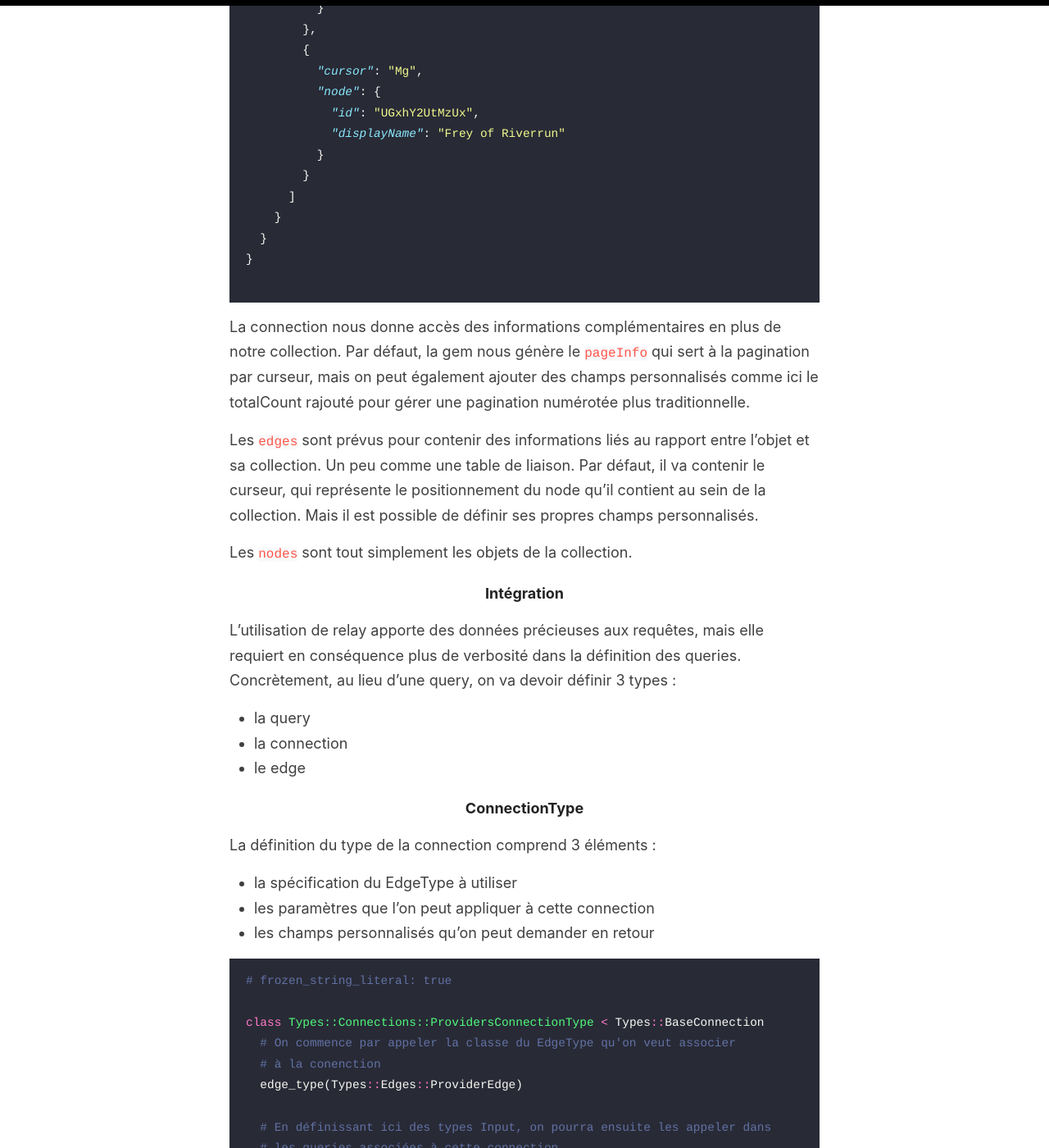
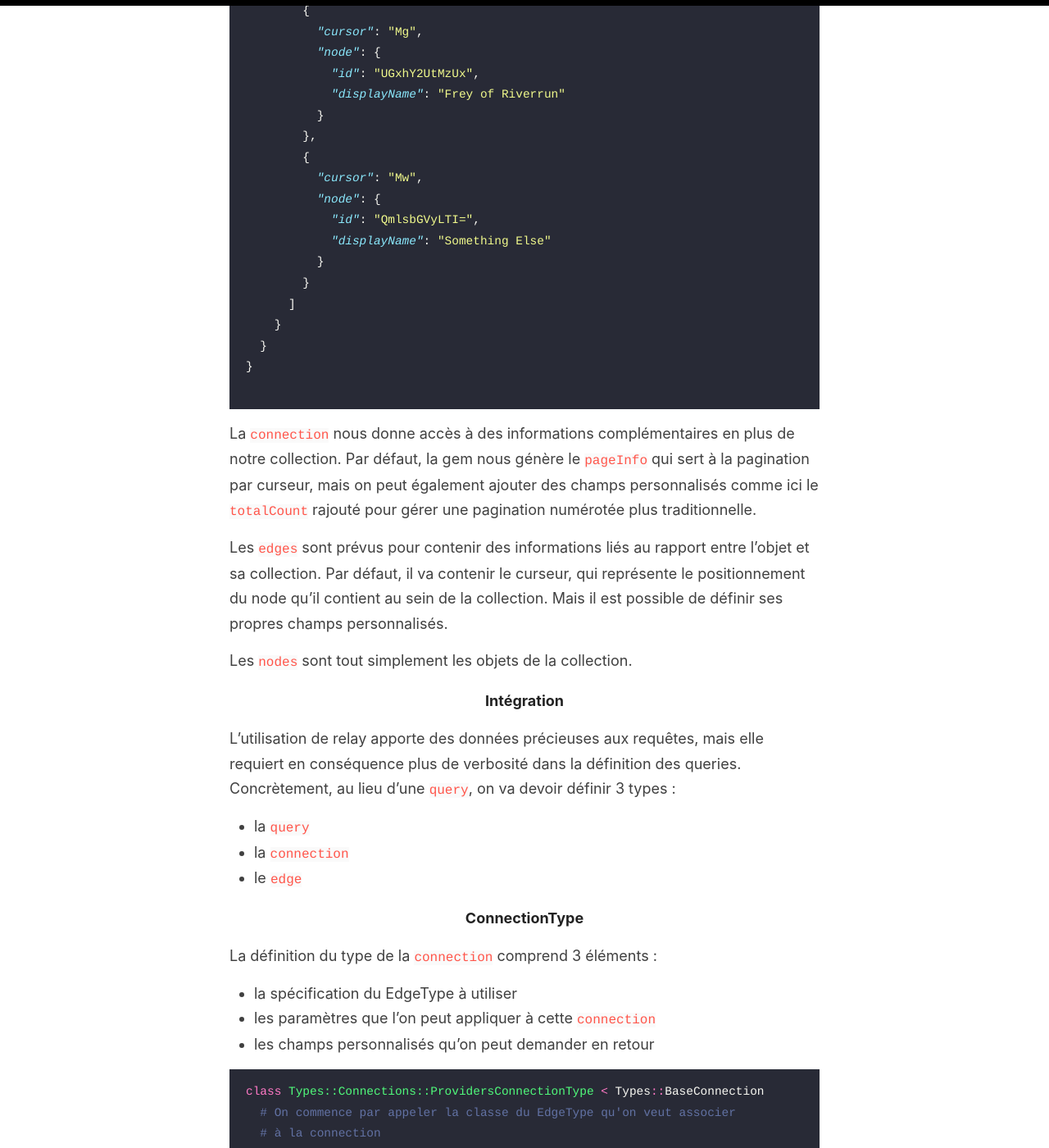
Before and after one commit to jcamblan/jcamblan.github.io, a Jekyll site: the page built from _posts/2020-02-22-workshop-graphql-ruby.md, in a window 1280 px wide and 1400 px high, scrolled down 7315 px. Shown: the whole window at 82% size. Built offline with Jekyll 4.4.1, drawn with Linux system fonts in a browser that asks for light colours; some of the changed text lies outside the part shown.

Commit message:
update post graphql ruby

````diff
--- a/_posts/2020-02-22-workshop-graphql-ruby.md
+++ b/_posts/2020-02-22-workshop-graphql-ruby.md
@@ -12,19 +12,17 @@ La suite présume une connaissance sommaire du fonctionnement de GraphQL.
 
 ## Structure des données
 
-La première chose à savoir en commençant à travailler avec GraphQL, c’est que tout est typé. Chaque donnée qu’on utilise ou qu’on veut sérialiser doit être clairement définie. Ce n'est pas quelque chose à quoi on est naturellement habitué avec Ruby mais qui s'avère rapidement très confortable.
+La première chose à savoir en commençant à travailler avec GraphQL, c’est que tout est typé. Chaque donnée qu’on utilise ou qu’on veut sérialiser doit être clairement définie. Ce n'est pas une habitude courante dans une utilisation conventionnelle de Ruby. Mais cela s'avère rapidement très confortable.
 
 ### Types
 
 On va donc naturellement commencer par définir des types.
 
-D’abord, on créera des types pour les modèles de notre api dont on aura besoin pour nos requêtes GraphQL. La définition des types GraphQL ressemble beaucoup à la logique qu’on retrouve dans les serializers sur nos API REST classiques, à savoir la définition des données qu’on pourra consulter, et la forme sous laquelle ces données sont mises à disposition, mais va évidemment plus loin en intégrant le typage, des validations, éventuellement une gestion de droits...
+D’abord, on créera des types pour les `models` de notre API dont on aura besoin pour nos requêtes GraphQL. La définition des types GraphQL ressemble beaucoup à la logique qu’on retrouve dans les serializers sur nos API REST classiques, à savoir la définition des données qu’on pourra consulter, et la forme sous laquelle ces données sont mises à disposition, mais va évidemment plus loin en intégrant le typage, des validations, éventuellement une gestion de droits...
 
-Ci-dessous, un exemple de type GraphQL correspondant à un model de notre API :
+Ci-dessous, un exemple de type GraphQL correspondant à un `model` de notre API :
 
 ```ruby
-# frozen_string_literal: true
-
 module Types
   class ProviderType < Types::BaseObject
     # Ces lignes permettent d'intégrer les spécificités de Relay au type
@@ -47,9 +46,10 @@ module Types
     field :updated_at, GraphQL::Types::ISO8601DateTime, null: true
 
     # Ici, on choisit de réécrire la relation address du model.
-    # La simple définition du field address suffit pour retourner les bons objets.
-    # mais ce faisant, on peut intégrer la logique de la gem BatchLoader pour
-    # éradiquer les N+1 de notre requête.
+    # La simple définition du field address suffit
+    # pour retourner les bons objets.
+    # Mais ce faisant, on peut intégrer la logique de
+    # la gem BatchLoader pour éradiquer les N+1 de notre requête.
     def address
       BatchLoader::GraphQL.for(object).batch do |providers_ids, loader|
         Address.where(
@@ -66,26 +66,26 @@ end
 
 Une fois qu'on a défini les types dont on a besoin, ils apparaissent certes directement dans la documentation générée automatiquement par GraphiQL mais ils ne peuvent pas être directement consultés par les consommateurs de l'API.
 
-Pour cela, il est nécessaire de créer des queries. Il s'agit de l'équivalent d'une requête GET en REST. Le consommateur va demander à consulter soit un objet spécifique, soit une collection d'objets (qu'on appellera une *connection* dans le cadre de la méthologie Relay, j'y reviendrai).
+Pour cela, il est nécessaire de créer des queries. Il s'agit de l'équivalent d'une requête GET en REST. Le consommateur va demander à consulter soit un objet spécifique, soit une collection d'objets (qu'on appellera une `connection` dans le cadre de la méthologie Relay, j'y reviendrai).
 
 #### Afficher un objet isolé
 
 Les queries se définissent dans la classe `QueryType` :
 
 ```ruby
-# frozen_string_literal: true
-
 module Types
   class QueryType < Types::BaseObject
     # Ici, le field correspond au nom de la query
-    # les arguments passés dans le block permettront de retrouver l'objet recherché
+    # les arguments passés dans le block permettront
+    # de retrouver l'objet recherché.
     field :item, Types::ItemType, null: false do
       argument :id, ID, required: true
     end
 
-    # contrairement à la définition des types de modèles vu plus haut, pour les queries
-    # le field ne se suffit pas à lui-même. Il est nécessaire de définir dans une
-    # méthode du même nom la logique qui va résoudre la query.
+    # Contrairement à la définition des types de models vue plus haut,
+    # pour les queries le field ne se suffit pas à lui-même.
+    # Il est nécessaire de définir dans une méthode du même nom
+    # la logique qui va résoudre la query.
     def item(id:)
       Item.find(id)
     end
@@ -100,11 +100,9 @@ Dans la méthode item, on récupère les arguments passés dans le field, et on
 
 ##### Alléger ses queries
 
-Dès qu'on commence à avoir beaucoup de models différents qu'on veut pouvoir afficher dans une requête, on va être confronté à pas mal de duplication de code. Un peu de metaprogrammation permet d'alléger notre `query_type.rb` :
+Dès qu'on commence à avoir beaucoup de `models` différents qu'on veut pouvoir afficher dans une requête, on va être confronté à pas mal de duplications de code. Un peu de métaprogrammation permet d'alléger notre `query_type.rb` :
 
 ```ruby
-# frozen_string_literal: true
-
 module Types
   class QueryType < Types::BaseObject
     # On définit d'abord une méthode commune qui retrouve un objet
@@ -141,8 +141,6 @@ end
 Par défaut, il n'y a pas grande différence entre une query qui retourne un objet et une autre qui retourne une collection d'objets. On va tout simplement devoir spécifier que le résultat de la requête sera un tableau en passant le type lui-même entre `[]` :
 
 ```ruby
-# frozen_string_literal: true
-
 module Types
   class QueryType < Types::BaseObject
     field :items, [Types::ItemType], null: false do
@@ -189,18 +187,18 @@ Et on obtient le json suivant en réponse :
 
 Cela peut fonctionner pour des besoins très basiques, mais ça va être vite très limité.
 
-Pour des requêtes mieux structurées, GraphQL-ruby permet d'utiliser Relay, une surcouche à GraphQL aussi créée par Facebook, qui introduit deux paradigmes très pratiques dans GraphQL :
+Pour des requêtes mieux structurées, Facebook a créé Relay, un client GraphQL qui introduit deux paradigmes très pratiques (gérés nativement par la gem) :
 
-- on travaille avec des IDs globaux (des strings créé à partir d'un encodage en base64 de `["NomDuModel, ID"]`)
+- on travaille avec des IDs globaux (des strings créés à partir d'un encodage en base64 de `["NomDuModel, ID"]`)
 - une nomenclature bien spécifique pour organiser et consommer les collections d'objets : les `connections`
 
-> *edit: J'ai réalisé le workshop initial en m'appuyant sur la version v1.9 de la gem graphql-ruby. La notion de connection a été extraite de Relay pour devenir le formatage par défaut des collections dans la v1.10.*
+> *edit: J'ai réalisé le workshop initial en m'appuyant sur la version v1.9 de la gem graphql-ruby. La notion de `connection` a été extraite de Relay pour devenir le formatage par défaut des collections dans la v1.10.*
 
-L'ID global à la place des ID classiques est là avant toute chose pour les applications JS qui vont consommer l'API. Cela permet notamment de toujours utiliser cet ID comme clé dans les boucles d'objets.
+L'ID global à la place des ID classiques est là avant toute chose pour les applications JS qui vont consommer l'API. Cela permet notamment de toujours utiliser cet ID comme clé dans les boucles d'objets. Du point de vue de l'API, travailler avec des ID uniques indépendamment du type d'objet est également très pratique.
 
 #### Nomenclature
 
-Pour ce qui est des connections, voici à quoi ressemble notre précédente query adaptée sous ce format :
+Pour ce qui est des `connections`, voici à quoi ressemble notre précédente query adaptée sous ce format :
 
 ```
 {
@@ -234,7 +232,7 @@ Et la réponse correspondante :
       "pageInfo": {
         "hasNextPage": true,
         "hasPreviousPage": false,
-        "endCursor": "Mg",
+        "endCursor": "Mw",
         "startCursor": "MQ"
       },
       "edges": [
@@ -251,6 +249,13 @@ Et la réponse correspondante :
             "id": "UGxhY2UtMzUx",
             "displayName": "Frey of Riverrun"
           }
+        },
+        {
+          "cursor": "Mw",
+          "node": {
+            "id": "QmlsbGVyLTI=",
+            "displayName": "Something Else"
+          }
         }
       ]
     }
@@ -259,32 +264,30 @@ Et la réponse correspondante :
 
 ```
 
-La connection nous donne accès des informations complémentaires en plus de notre collection. Par défaut, la gem nous génère le `pageInfo` qui sert à la pagination par curseur, mais on peut également ajouter des champs personnalisés comme ici le totalCount rajouté pour gérer une pagination numérotée plus traditionnelle.
+La `connection` nous donne accès à des informations complémentaires en plus de notre collection. Par défaut, la gem nous génère le `pageInfo` qui sert à la pagination par curseur, mais on peut également ajouter des champs personnalisés comme ici le `totalCount` rajouté pour gérer une pagination numérotée plus traditionnelle.
 
-Les `edges` sont prévus pour contenir des informations liés au rapport entre l'objet et sa collection. Un peu comme une table de liaison. Par défaut, il va contenir le curseur, qui représente le positionnement du node qu'il contient au sein de la collection. Mais il est possible de définir ses propres champs personnalisés.
+Les `edges` sont prévus pour contenir des informations liés au rapport entre l'objet et sa collection. Par défaut, il va contenir le curseur, qui représente le positionnement du node qu'il contient au sein de la collection. Mais il est possible de définir ses propres champs personnalisés.
 
 Les `nodes` sont tout simplement les objets de la collection.
 
 #### Intégration
 
-L'utilisation de relay apporte des données précieuses aux requêtes, mais elle requiert en conséquence plus de verbosité dans la définition des queries. Concrètement, au lieu d'une query, on va devoir définir 3 types :
-- la query
-- la connection
-- le edge
+L'utilisation de relay apporte des données précieuses aux requêtes, mais elle requiert en conséquence plus de verbosité dans la définition des queries. Concrètement, au lieu d'une `query`, on va devoir définir 3 types :
+- la `query`
+- la `connection`
+- le `edge`
 
 ##### ConnectionType
 
-La définition du type de la connection comprend 3 éléments :
+La définition du type de la `connection` comprend 3 éléments :
 - la spécification du EdgeType à utiliser
-- les paramètres que l'on peut appliquer à cette connection
+- les paramètres que l'on peut appliquer à cette `connection`
 - les champs personnalisés qu'on peut demander en retour
 
 ```ruby
-# frozen_string_literal: true
-
 class Types::Connections::ProvidersConnectionType < Types::BaseConnection
   # On commence par appeler la classe du EdgeType qu'on veut associer
-  # à la conenction
+  # à la connection
   edge_type(Types::Edges::ProviderEdge)
 
   # En définissant ici des types Input, on pourra ensuite les appeler dans
@@ -301,7 +304,8 @@ class Types::Connections::ProvidersConnectionType < Types::BaseConnection
   end
 
   # Absent par défaut, on peut intégrer un compteur du nombre d'objets
-  # dans la collection en créant un field et son resolver dans le ConnectionType
+  # dans la collection en créant un field et son resolver
+  # dans le ConnectionType
   field :total_count, Integer, null: false
 
   def total_count
@@ -314,12 +318,10 @@ end
 
 ##### EdgeType
 
-Le Edge peut être pensé comme une table de liaison, qui fait la passerelle entre la connection et les nodes qu'elle contient. Par défaut, on doit y définit le node_type pour identifier le type d'objet retournés par notre connection. Mais il est également possible d'y définir des méthodes personnalisés.
+Le `edge` peut être pensé comme une table de liaison, qui fait la passerelle entre la `connection` et les `nodes` qu'elle contient. Par défaut, on doit y définir le `node_type` pour identifier le type d'objet retourné par notre `connection`. Mais il est également possible d'y définir des méthodes personnalisées.
 Je n'ai cependant pas encore rencontré de cas d'usage pour cette possibilité.
 
 ```ruby
-# frozen_string_literal: true
-
 class Types::Edges::ProviderEdge < GraphQL::Types::Relay::BaseEdge
   node_type(Types::ProviderType)
 end
@@ -328,11 +330,13 @@ end
 
 ##### QueryType
 
-Enfin, une fois la connection bien définie, il faut l'appeler dans une query (ou directement en dépendance dans un type de model). Pour cela, au lieu d'associer le field au type de l'objet final retourné, on l'associe au type de la connection.
+Enfin, une fois la `connection` bien définie, il faut l'appeler:
+- soit dans une query spécifique
+- soit dans le type d'un objet parent
+
+Pour cela, au lieu d'associer le field au type de l'objet final retourné, on l'associe au type de la `connection`.
 
 ```ruby
-# frozen_string_literal: true
-
 module Types
   class QueryType < Types::BaseObject
     field :providers, Types::Connections::ProvidersConnectionType, null: true
@@ -345,11 +349,34 @@ end
 
 ```
 
+
+```ruby
+module Types
+  class ParentType < Types::BaseObject
+    # ...
+
+    global_id_field :id
+    field :display_name, String, null: true
+
+    # ...
+
+    field :providers, Types::Connections::ProvidersConnectionType, null: true
+
+    def providers
+      BatchLoader.for(object.id).batch(default_value: []) do |ids, loader|
+        Provider.where(parent_id: ids).each do |rk|
+          loader.call(rk.parent_id) { |i| i << rk }
+        end
+      end
+    end
+  end
+end
+
+```
+
 Par défaut, on peut passer tous les arguments de pagination de base à la requête (first, after, before, last...). Si nécessaire, on peut spécifier des arguments supplémentaires pour préciser notre requête :
 
 ```ruby
-# frozen_string_literal: true
-
 module Types
   class QueryType < Types::BaseObject
     field :providers, Types::Connections::ProvidersConnectionType, null: true do
@@ -368,13 +395,11 @@ end
 
 ##### Extraction des queries
 
-Toutes les queries qu'on veut exposer sur notre API doivent être définies dans le fichier `query_type.rb`montré juste avant. Mais avec le gain en complexité d'une API, le fichier va être vite surchargé. Alors il est évidemment possibler d'extraire la logique des queries dans d'autres fichiers, des resolvers.
+Toutes les queries qu'on veut exposer sur notre API doivent être définies dans le fichier `query_type.rb`montré juste avant. Mais avec le gain en complexité d'une API, le fichier va être vite surchargé. Alors il est évidemment possible d'extraire la logique des queries dans d'autres fichiers, des resolvers.
 
 Le fichier `query_type.rb` se présentera alors ainsi :
 
 ```ruby
-# frozen_string_literal: true
-
 module Types
   class QueryType < Types::BaseObject
     # ...
@@ -388,8 +413,6 @@ end
 La logique de la query va se trouver dans un fichier à part :
 
 ```ruby
-# frozen_string_literal: true
-
 module Queries
   class AllProvidersConnection < Queries::BaseQuery
     description 'list all providers'
@@ -431,7 +458,7 @@ end
 
 Habituellement, dans nos API REST, nous avons l'habitude d'utiliser des scopes pour permettre aux utilisateurs de filtrer les résultats d'une requête. Mais ces filtres restent assez sommaires. Dans la conception de cette première API GraphQL, en travaillant avec mon collègue développeur React et consommateur de l'API, nous avons souhaité aller un peu plus loin. GraphQL permet de choisir précisément les données qu'on désire recevoir, alors autant donner également la possibilité de les filtrer avec précision.
 
-On a donc cherché une structure existante pour formater les filtres et nous avons décidé de nous baser sur la norme proposée dans la documentation de GatsbyJS : https://www.gatsbyjs.org/docs/graphql-reference/#skip
+On a donc cherché une structure existante pour formater les filtres et nous avons décidé de nous baser sur la norme proposée dans [la documentation de GatsbyJS](https://www.gatsbyjs.org/docs/graphql-reference/#skip).
 
 > ### Complete list of possible operators
 >
@@ -486,13 +513,11 @@ end
 
 C'est encore un travail en cours, le code est rudimentaire, mais cela suffit pour filtrer les premières requêtes.
 
-### Pagination par curseur
+### Pagination
 
-Sur cette premier application, les écrans étaient encore pensés avec une pagination numérotée. J'ai donc dû intégrer des champs par défaut à toutes les connections :
+Sur cette premier application, les écrans étaient encore pensés avec une pagination numérotée. J'ai donc dû intégrer des champs par défaut à toutes les `connections` :
 
 ```ruby
-# frozen_string_literal: true
-
 class Types::BaseConnection < GraphQL::Types::Relay::BaseConnection
   field :total_count, Integer, null: false
   field :total_pages, Integer, null: false
````
Also changed, not shown: other parts of _posts/2020-02-22-workshop-graphql-ruby.md (+30 -8 lines).
